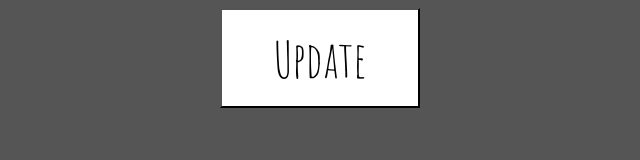
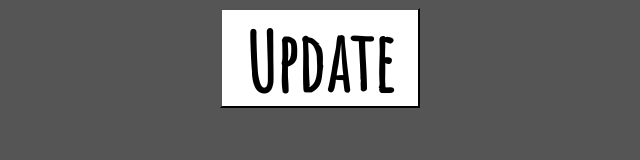
Before and after one commit to nullhart/Mewhere, a website: page update.html in a window 1280 px wide. Shown: the whole page, without its empty margins (320-960 px from the left). Drawn offline with Linux system fonts and the light colour scheme.

Commit message:
Tweak Fonts

```diff
--- a/update.html
+++ b/update.html
@@ -33,8 +33,6 @@
       document.getElementById("progressBar").style = "height: 50%;";
       navigator.geolocation.getCurrentPosition(
         data => {
-          //problem here
-          console.log(JSON.stringify(data.coords));
           postData("/update", {
             lat: data.coords.latitude,
             long: data.coords.longitude
@@ -139,6 +137,8 @@
       height: 100px;
       font-size: 50px;
       font-family: "Amatic SC";
+      font-weight: 1000;
+      font-size: 60pt;
       background-color: white;
       -webkit-appearance: none;
       -webkit-border-radius: 0px;
```
